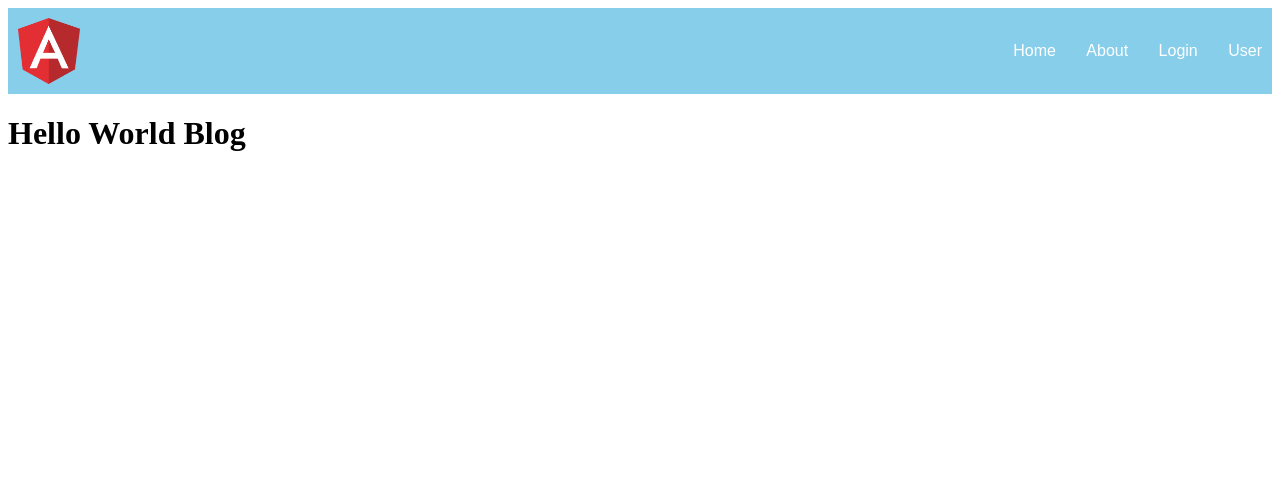
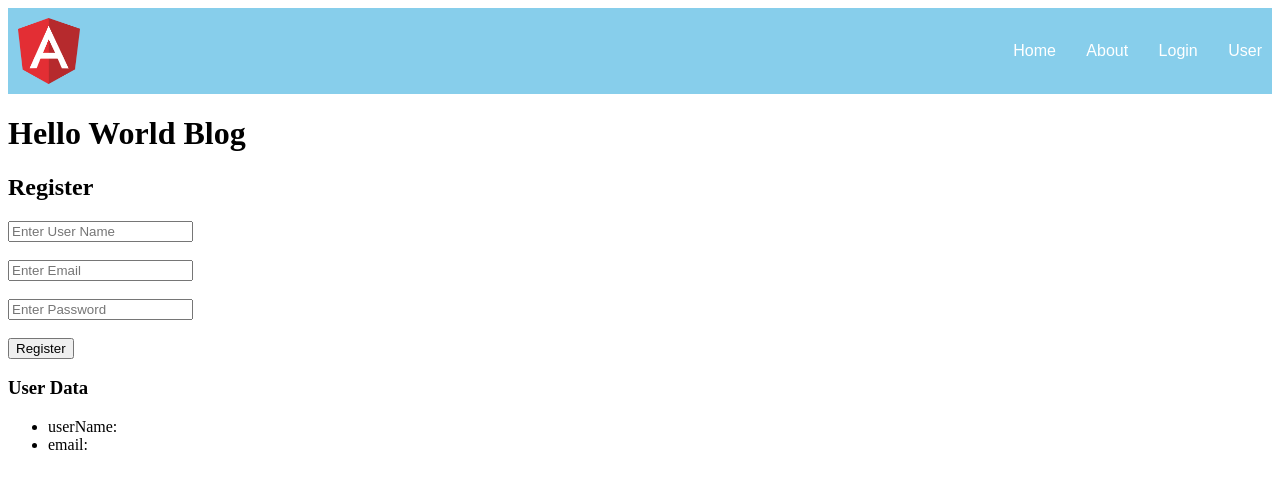
Before and after one commit to Nabeel-Chhipa/Angular-demo-app, an Angular app: page / in a window 1280 px wide. Shown: the top 488 px of the page. Built offline with nearby package versions, Linux system fonts and the light colour scheme.

Commit message:
basic form to get value and display

```diff
--- a/src/app/app.component.html
+++ b/src/app/app.component.html
@@ -8,7 +8,7 @@
 
 <!-- <app-counter></app-counter> -->
 
-<!-- <app-register></app-register> -->
+<app-register></app-register>
 
 <!-- Module -->
 <!-- <app-student-login></app-student-login> -->
--- a/src/app/app.module.ts
+++ b/src/app/app.module.ts
@@ -9,6 +9,8 @@ import { StudentListComponent } from './student-list/student-list.component';
 import { CountryListComponent } from './country-list/country-list.component';
 import { CounterComponent } from './counter/counter.component';
 import { HeaderComponent } from './header/header.component';
+
+import {FormsModule} from '@angular/forms'
 
 // import { StudentAuthModule } from './student-auth/student-auth.module';
 
@@ -25,7 +27,8 @@ import { HeaderComponent } from './header/header.component';
   ],
   imports: [
     BrowserModule,
-    // StudentAuthModule
+    // StudentAuthModule,
+    FormsModule,
   ],
   providers: [],
   bootstrap: [AppComponent]
--- a/src/app/register/register.component.html
+++ b/src/app/register/register.component.html
@@ -1,4 +1,4 @@
-<p>{{title}}</p>
+<!-- <p>{{title}}</p> -->
 <!-- <h1 *ngIf="userName==='Nabeel'; then ifBlock else elseBlock"></h1>
 <ng-template #ifBlock>
     <p>True block</p>
@@ -14,8 +14,29 @@
     <p>Welcome {{userName}}</p>
 </ng-template> -->
 
-<div [ngSwitch]="color">
+<!-- <div [ngSwitch]="color">
     <h1 *ngSwitchCase="'red'" style="color: red;">{{color}} color</h1>
     <h1 *ngSwitchCase="'green'" style="color: green;">{{color}} color</h1>
     <h1 *ngSwitchDefault>{{color}} color was not found</h1>
+</div> -->
+
+<div>
+    <h2>Register</h2>
+    <form #registrationForm="ngForm" (submit)="getData(registrationForm.value)">
+        <input type="text" ngModel name="user" placeholder="Enter User Name">
+        <br /> <br />
+        <input type="email" ngModel name="email" placeholder="Enter Email">
+        <br /> <br />
+        <input type="password" ngModel name="password" placeholder="Enter Password">
+        <br /> <br />
+        <button>Register</button>
+    </form>
 </div>
+
+<div>
+    <h3>User Data</h3>
+    <ul>
+        <li>userName: {{userData.user}}</li>
+        <li>email: {{userData.email}}</li>
+    </ul>
+</div>
--- a/src/app/register/register.component.ts
+++ b/src/app/register/register.component.ts
@@ -1,4 +1,5 @@
 import { Component } from '@angular/core';
+import { NgForm } from '@angular/forms';
 
 @Component({
   selector: 'app-register',
@@ -9,5 +10,11 @@ export class RegisterComponent {
   title: string = 'Register Component';
   // show: boolean = true;
   // userName: string = 'Nabeel'
-  color: string = 'blue'
+  // color: string = 'blue'
+
+  userData:any = {}
+  getData(data: NgForm) {
+    console.log(data)
+    this.userData = data
+  }
 }
```
